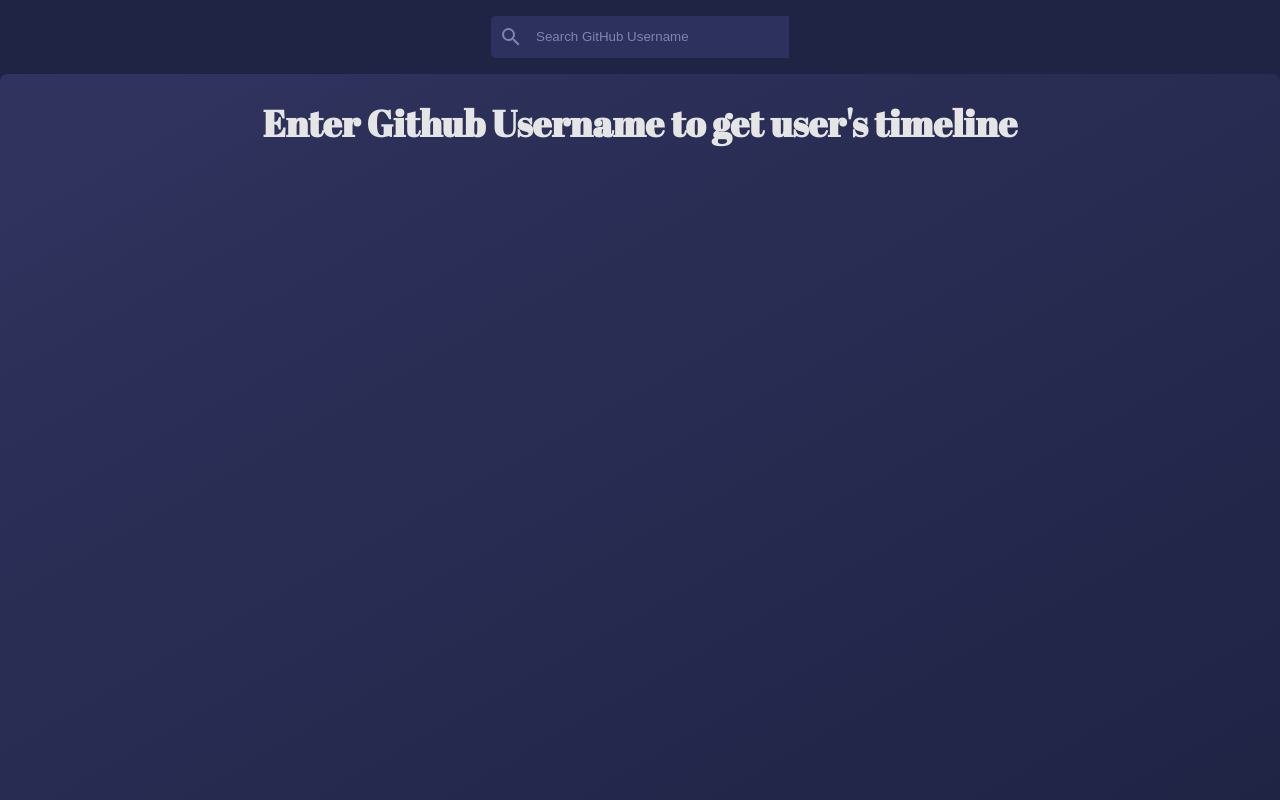
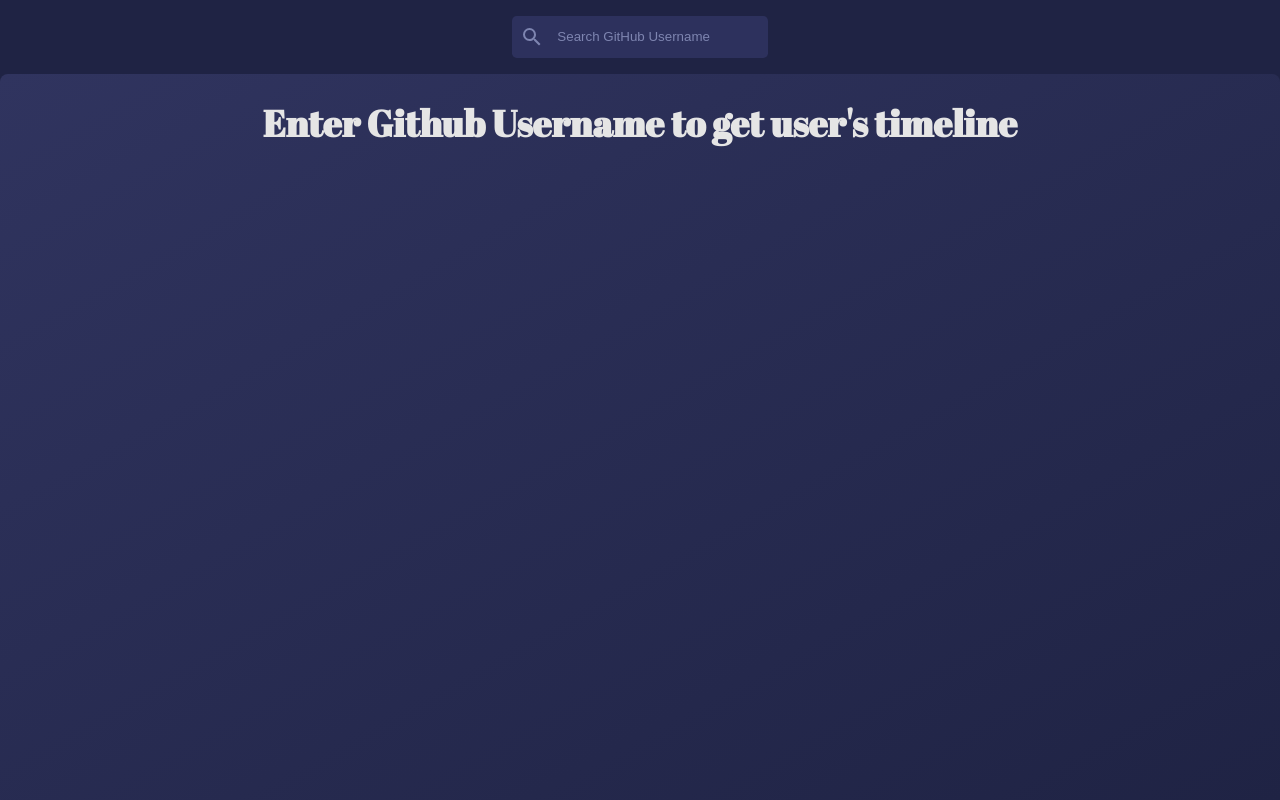
Before and after one commit to scc416/github-timeline, a React (Create React App) app: page / in a window 1280 px wide. Built offline with nearby package versions, Linux system fonts and the light colour scheme.

Commit message:
style the spinner

```diff
--- a/src/components/Header/Header.css
+++ b/src/components/Header/Header.css
@@ -9,15 +9,22 @@
   background: #2d315d;
   display: flex;
   align-items: center;
-  padding-left: 0.5em;
+  justify-content: space-between;
+  padding: 0 1.5em 0 0.5em;
   border-radius: 0.3em;
+  position: relative;
+}
+
+.Header .input > div {
+  display: flex;
+  align-items: center;
 }
 
 .Header input {
   background: #2d315d;
   border: none;
   padding: 1em;
-  width: 20em;
+  width: 15em;
   outline: none;
   color: #e5e5e5;
 }
@@ -31,11 +38,12 @@
   display: block;
   width: 1em;
   height: 1em;
-  margin: 1.5em auto;
   border: 0.15em solid transparent;
   border-radius: 50%;
   border-top-color: #ec714a;
   animation: spin 1s ease infinite;
+  position: absolute;
+  right: 0.7em;
 }
 
 @keyframes spin {
--- a/src/components/Header/UsernameForm.jsx
+++ b/src/components/Header/UsernameForm.jsx
@@ -16,6 +16,7 @@
   return (
     <form onSubmit={submitHandler}>
       <div className="input">
+        <div>
           <Icon path={mdiMagnify} size={1} />
           <input
             type="text"
@@ -23,6 +24,7 @@
             onChange={(e) => dispatch(updateInput(e.target.value))}
             placeholder="Search GitHub Username"
           />
+        </div>
         <Spin />
       </div>
     </form>
```
Lines whose indentation alone changed are shown as unchanged.
